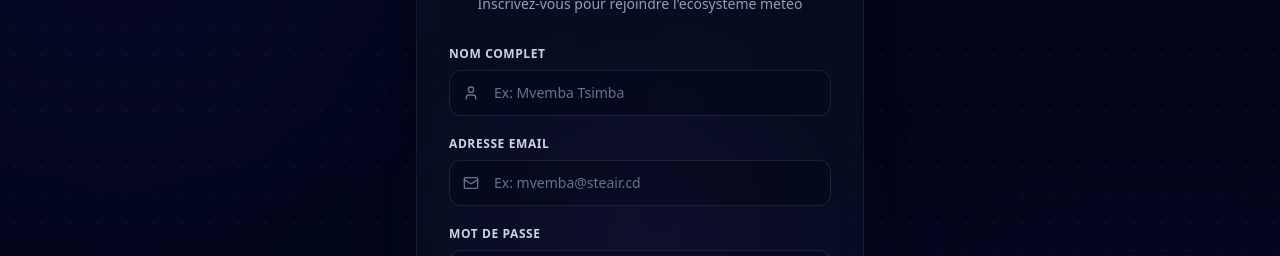
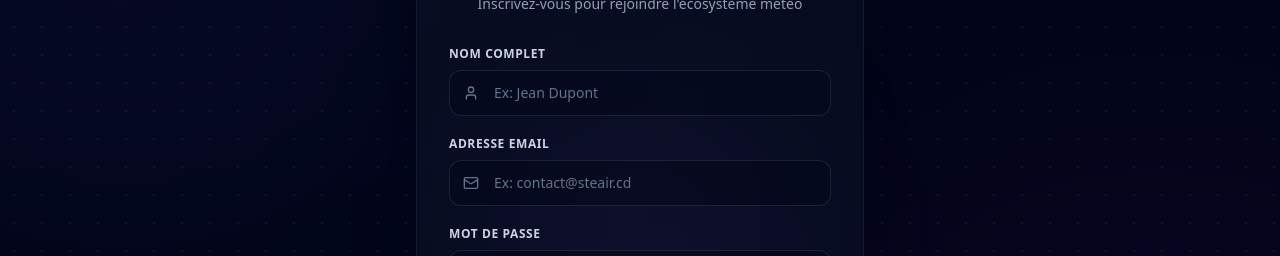
Before and after one commit to DieuMerciMvemba/steair_frontend, a Next.js app: page /register in a window 1280 px wide. Shown: the part 239-495 px from the top of the page. Built offline with nearby package versions, Linux system fonts and the light colour scheme.

Commit message:
chore(frontend): replace personal name and email placeholders with generic defaults

```diff
--- a/src/app/login/page.js
+++ b/src/app/login/page.js
@@ -56,7 +56,7 @@ export default function Login() {
                 value={email}
                 onChange={(e) => setEmail(e.target.value)}
                 className="w-full bg-slate-950/50 border border-white/10 rounded-xl py-3 pl-11 pr-4 text-sm text-white placeholder-slate-500 focus:outline-none focus:border-indigo-500 transition-all"
-                placeholder="Ex: mvemba@steair.cd"
+                placeholder="Ex: contact@steair.cd"
               />
             </div>
           </div>
--- a/src/app/register/page.js
+++ b/src/app/register/page.js
@@ -58,7 +58,7 @@ export default function Register() {
                 value={name}
                 onChange={(e) => setName(e.target.value)}
                 className="w-full bg-slate-950/50 border border-white/10 rounded-xl py-3 pl-11 pr-4 text-sm text-white placeholder-slate-500 focus:outline-none focus:border-indigo-500 transition-all"
-                placeholder="Ex: Mvemba Tsimba"
+                placeholder="Ex: Jean Dupont"
               />
             </div>
           </div>
@@ -73,7 +73,7 @@ export default function Register() {
                 value={email}
                 onChange={(e) => setEmail(e.target.value)}
                 className="w-full bg-slate-950/50 border border-white/10 rounded-xl py-3 pl-11 pr-4 text-sm text-white placeholder-slate-500 focus:outline-none focus:border-indigo-500 transition-all"
-                placeholder="Ex: mvemba@steair.cd"
+                placeholder="Ex: contact@steair.cd"
               />
             </div>
           </div>
```
